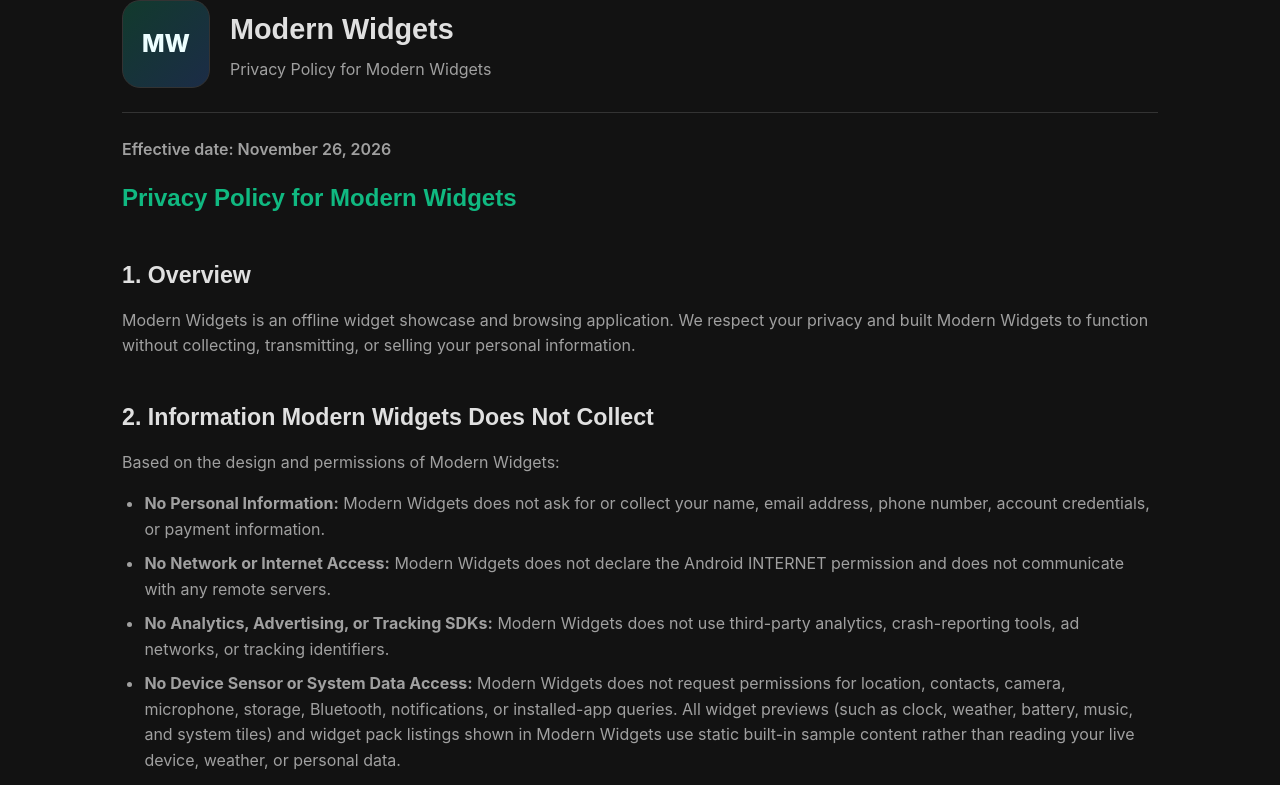
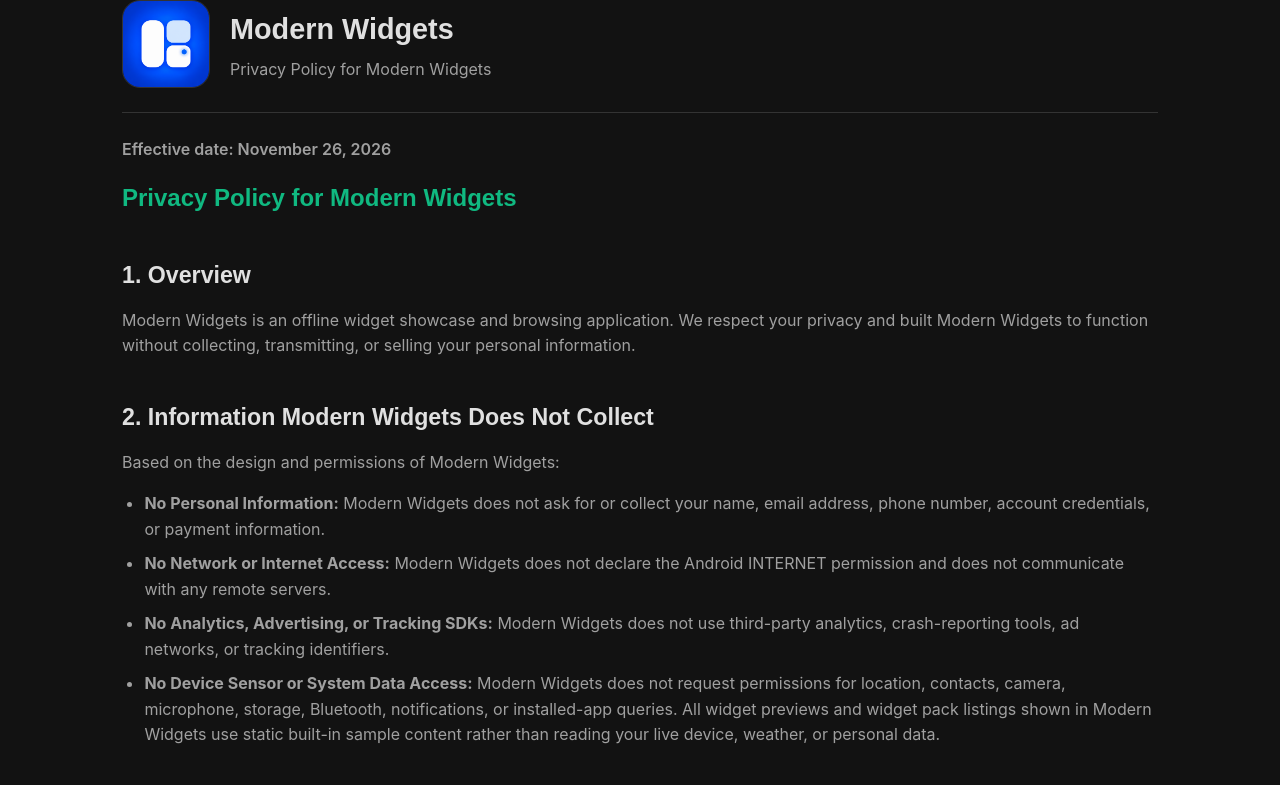
Before and after one commit to mdwazidshah/mdwazidshah.github.io, a website built with Vite: page apps/policy/modern-widgets-privacy-policy.html in a window 1280 px wide. Shown: the top 785 px of the page. Built offline with nearby package versions, Linux system fonts and the light colour scheme.

Commit message:
Update TypeFlow and Modern Widgets policy screen logos

```diff
--- a/apps/policy/modern-widgets-privacy-policy.html
+++ b/apps/policy/modern-widgets-privacy-policy.html
@@ -11,7 +11,8 @@
     <style>
         .policy-container { padding: 3rem 0 5rem; }
         .policy-header { display: flex; align-items: center; gap: 1.25rem; padding-bottom: 1.5rem; margin-bottom: 1.5rem; border-bottom: 1px solid var(--border); }
-        .policy-icon { width: 88px; height: 88px; flex: 0 0 88px; border-radius: 18px; display: grid; place-items: center; background: linear-gradient(135deg, rgba(16,185,129,0.24), rgba(59,130,246,0.23)); color: #ecfeff; font-size: 1.5rem; font-weight: 800; }
+        .policy-icon { width: 88px; height: 88px; flex: 0 0 88px; border-radius: 18px; display: grid; place-items: center; overflow: hidden; background: rgba(255,255,255,0.025); border: 1px solid rgba(255,255,255,0.05); }
+        .policy-icon img { width: 100%; height: 100%; object-fit: cover; }
         .policy-header h2 { margin: 0 0 0.3rem; font-size: 1.8rem; }
         .policy-header p, .policy-content p, .policy-content ul { color: var(--text-muted); }
         .policy-header p { margin: 0; }
@@ -26,7 +27,7 @@
             .policy-container { padding-top: 2rem; }
             .policy-header { align-items: flex-start; gap: 1rem; }
             .policy-icon { width: 68px; height: 68px; flex-basis: 68px; border-radius: 14px; }
-            .policy-header h2 { font-size: 1.45rem; }
+            .policy-header h2 { font-size: 1.44rem; }
         }
     </style>
 </head>
@@ -37,7 +38,7 @@
     </script>
     <main class="container policy-container">
         <header class="policy-header">
-            <div class="policy-icon" aria-hidden="true">MW</div>
+            <div class="policy-icon" aria-hidden="true"><img src="../../assets/modern-widget.png" alt="Modern Widgets app icon"></div>
             <div>
                 <h2>Modern Widgets</h2>
                 <p>Privacy Policy for Modern Widgets</p>
@@ -56,7 +57,7 @@
                 <li><strong>No Personal Information:</strong> Modern Widgets does not ask for or collect your name, email address, phone number, account credentials, or payment information.</li>
                 <li><strong>No Network or Internet Access:</strong> Modern Widgets does not declare the Android INTERNET permission and does not communicate with any remote servers.</li>
                 <li><strong>No Analytics, Advertising, or Tracking SDKs:</strong> Modern Widgets does not use third-party analytics, crash-reporting tools, ad networks, or tracking identifiers.</li>
-                <li><strong>No Device Sensor or System Data Access:</strong> Modern Widgets does not request permissions for location, contacts, camera, microphone, storage, Bluetooth, notifications, or installed-app queries. All widget previews (such as clock, weather, battery, music, and system tiles) and widget pack listings shown in Modern Widgets use static built-in sample content rather than reading your live device, weather, or personal data.</li>
+                <li><strong>No Device Sensor or System Data Access:</strong> Modern Widgets does not request permissions for location, contacts, camera, microphone, storage, Bluetooth, notifications, or installed-app queries. All widget previews and widget pack listings shown in Modern Widgets use static built-in sample content rather than reading your live device, weather, or personal data.</li>
             </ul>
 
             <h2>3. Data Stored Locally on Your Device</h2>
```
Also changed, not shown: apps/policy/typeflow-privacy-policy.html (+3 -2 lines).
